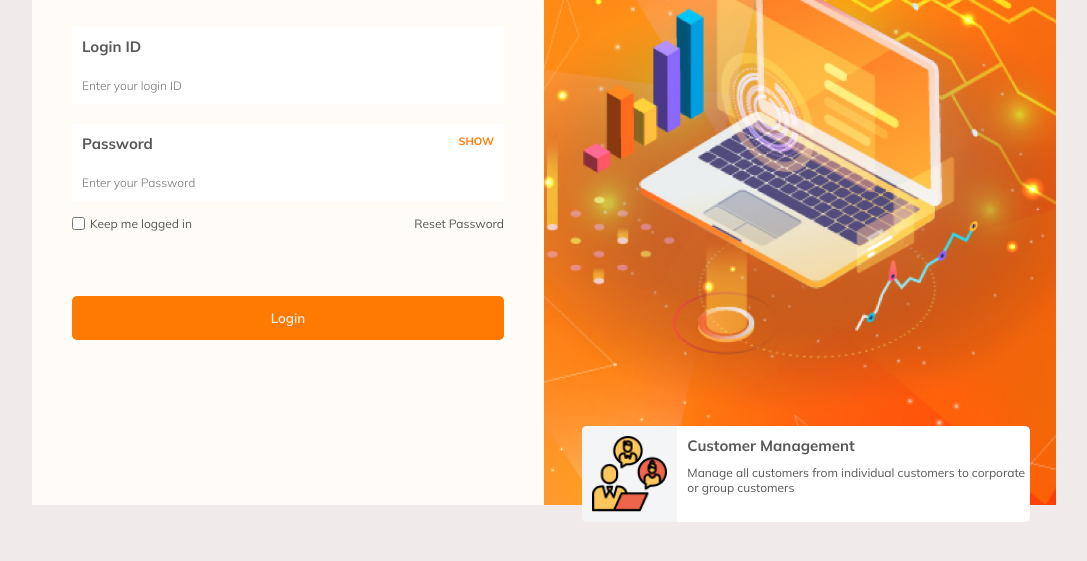
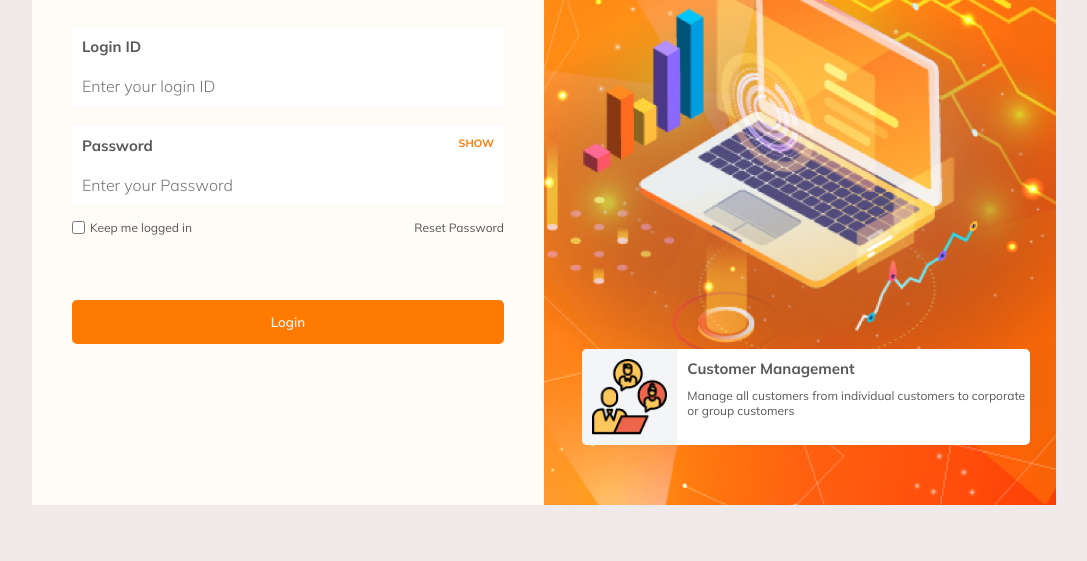
Before and after one commit to Ahmadogo/LEADWAY, a plain HTML site: page index.html in a window 1280 px wide. Shown: the part 217-778 px from the top of the page, without its empty margins (96-1183 px from the left). Drawn offline with Linux system fonts and the light colour scheme.

Commit message:
adjusted an index file style

```diff
--- a/css/index.css
+++ b/css/index.css
@@ -85,7 +85,7 @@ form {
 .input {
   border: none;
   outline: none;
-  font-size: 12px;
+  font-size: 16px;
   font-weight: 300;
   width: 100%;
   font-family: "Mulish", sans-serif;
@@ -201,7 +201,7 @@ button {
   background: white;
   border-radius: 5px;
   margin-left: 53%;
-  margin-top: -9%;
+  margin-top: -15%;
   font-family: "Mulish", sans-serif;
 }
 
@@ -323,7 +323,6 @@ button {
     width: 80%;
     height: 90vh;
     left: -80px;
-    /* position: relative; */
   }
 
   .keep-me {
@@ -343,6 +342,7 @@ button {
     color: black;
     right: 15%;
     bottom: 15%;
+
   }
 
   .management {
@@ -359,9 +359,10 @@ button {
 
 @media screen and (min-width:1450px) {
 
-  body{
+  body {
     grid-template-columns: 300px 1fr 1fr;
     grid-template-rows: 10% 35% 55%;
+
     main {
       margin-top: 0%;
       margin-left: 0;
@@ -465,6 +466,7 @@ button {
         width: 35%;
         margin-left: 57.5%;
       }
+
       .management {
         padding: 10px;
 
```
Lines whose indentation alone changed are shown as unchanged.
